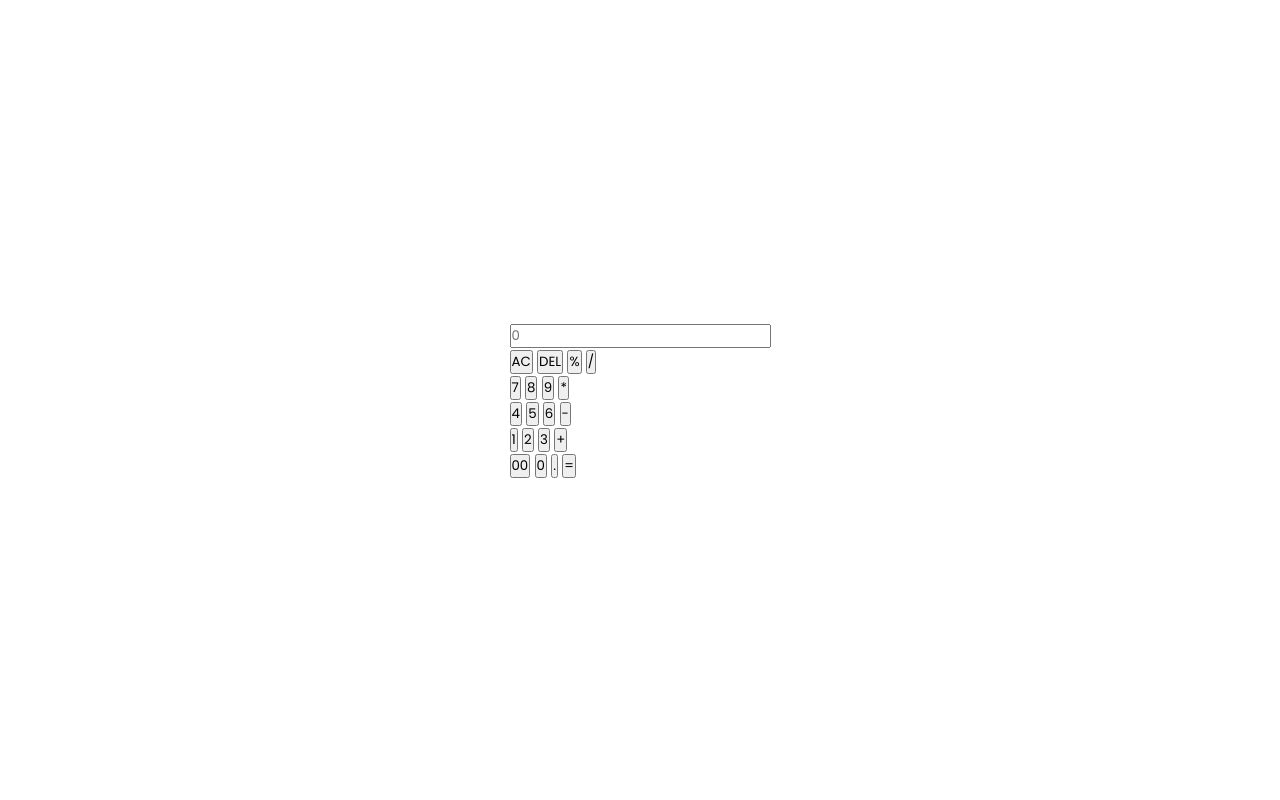
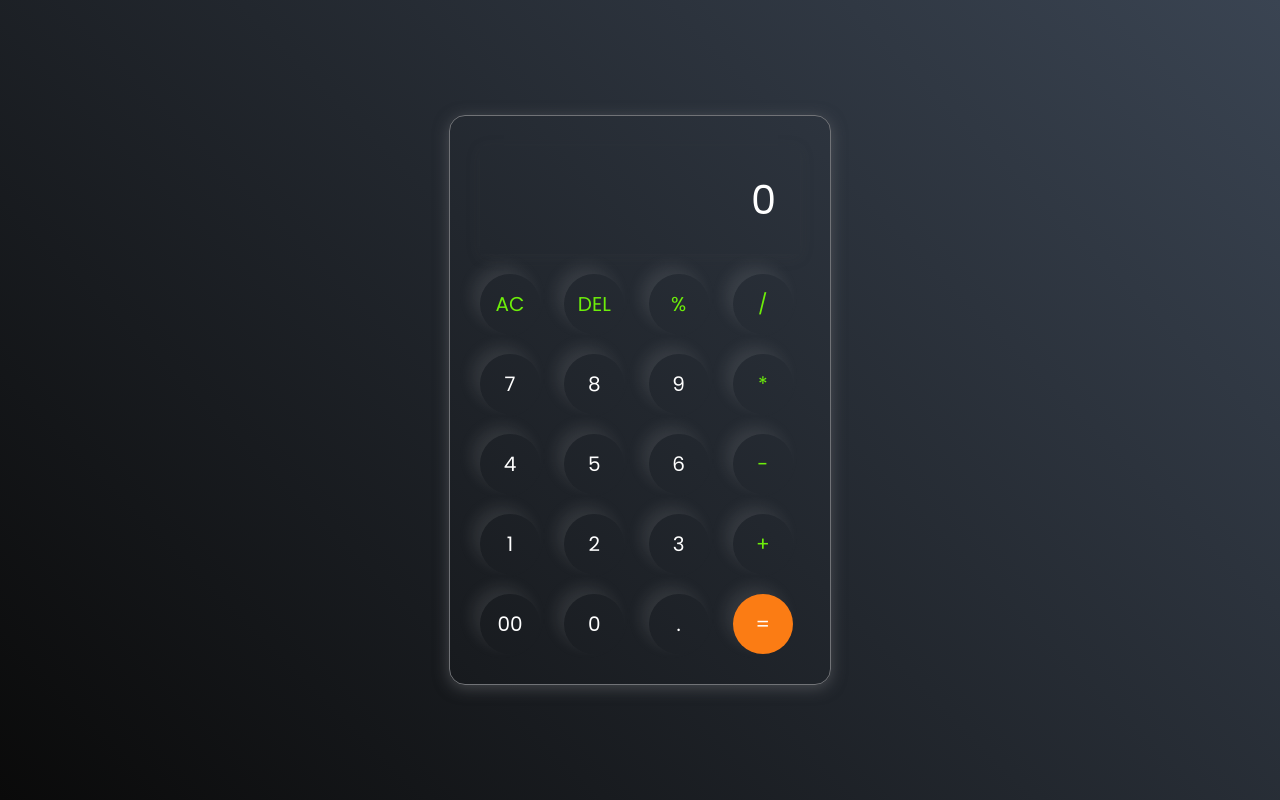
Before and after one commit to abdulmueez144/calculator, a plain HTML site: page index.html in a window 1280 px wide. Drawn offline with Linux system fonts and the light colour scheme.

Commit message:
STYLING DONE

```diff
--- a/index.html
+++ b/index.html
@@ -8,37 +8,37 @@
     <link rel="stylesheet" href="style.css" />
   </head>
   <body>
-    <div class="calculaator">
+    <div class="calculator">
       <input type="text" placeholder="0" />
       <div>
-        <button>AC</button>
-        <button>DEL</button>
-        <button>%</button>
-        <button>/</button>
+        <button class="operator">AC</button>
+        <button class="operator">DEL</button>
+        <button class="operator">%</button>
+        <button class="operator">/</button>
       </div>
       <div>
         <button>7</button>
         <button>8</button>
         <button>9</button>
-        <button>*</button>
+        <button class="operator">*</button>
       </div>
       <div>
         <button>4</button>
         <button>5</button>
         <button>6</button>
-        <button>-</button>
+        <button class="operator">-</button>
       </div>
       <div>
         <button>1</button>
         <button>2</button>
         <button>3</button>
-        <button>+</button>
+        <button class="operator">+</button>
       </div>
       <div>
         <button>00</button>
         <button>0</button>
         <button>.</button>
-        <button>=</button>
+        <button class="equalBtn">=</button>
       </div>
     </div>
   </body>
--- a/style.css
+++ b/style.css
@@ -11,4 +11,45 @@ body {
   display: flex;
   justify-content: center;
   align-items: center;
+  background: linear-gradient(45deg, #0a0a0a, #3a4452);
 }
+.calculator {
+  border: 1px solid #717377;
+  padding: 20px;
+  border-radius: 16px;
+  background: transparent;
+  box-shadow: 0px 3px 15px rgba(113, 115, 119, 0.5);
+}
+input {
+  width: 320px;
+  border: none;
+  padding: 24px;
+  margin: 10px;
+  background: transparent;
+  box-shadow: 0px 3px 15px rgba(84, 84, 84, 0.1);
+  font-size: 40px;
+  text-align: right;
+  cursor: pointer;
+  color: #ffffff;
+}
+input::placeholder {
+  color: #ffffff;
+}
+button {
+    border: none;
+    width: 60px;
+    height: 60px;
+    margin: 10px;
+    border-radius: 50%;
+    color: #ffffff;
+    background: transparent;
+    font-size: 20px;
+    box-shadow: -8px -8px 15px rgba(225, 225, 225, 0.1);
+    cursor: pointer;
+}
+.equalBtn {
+    background-color: #fb7c14;
+}
+.operator {
+    color: #6dee0a;
+}
```
